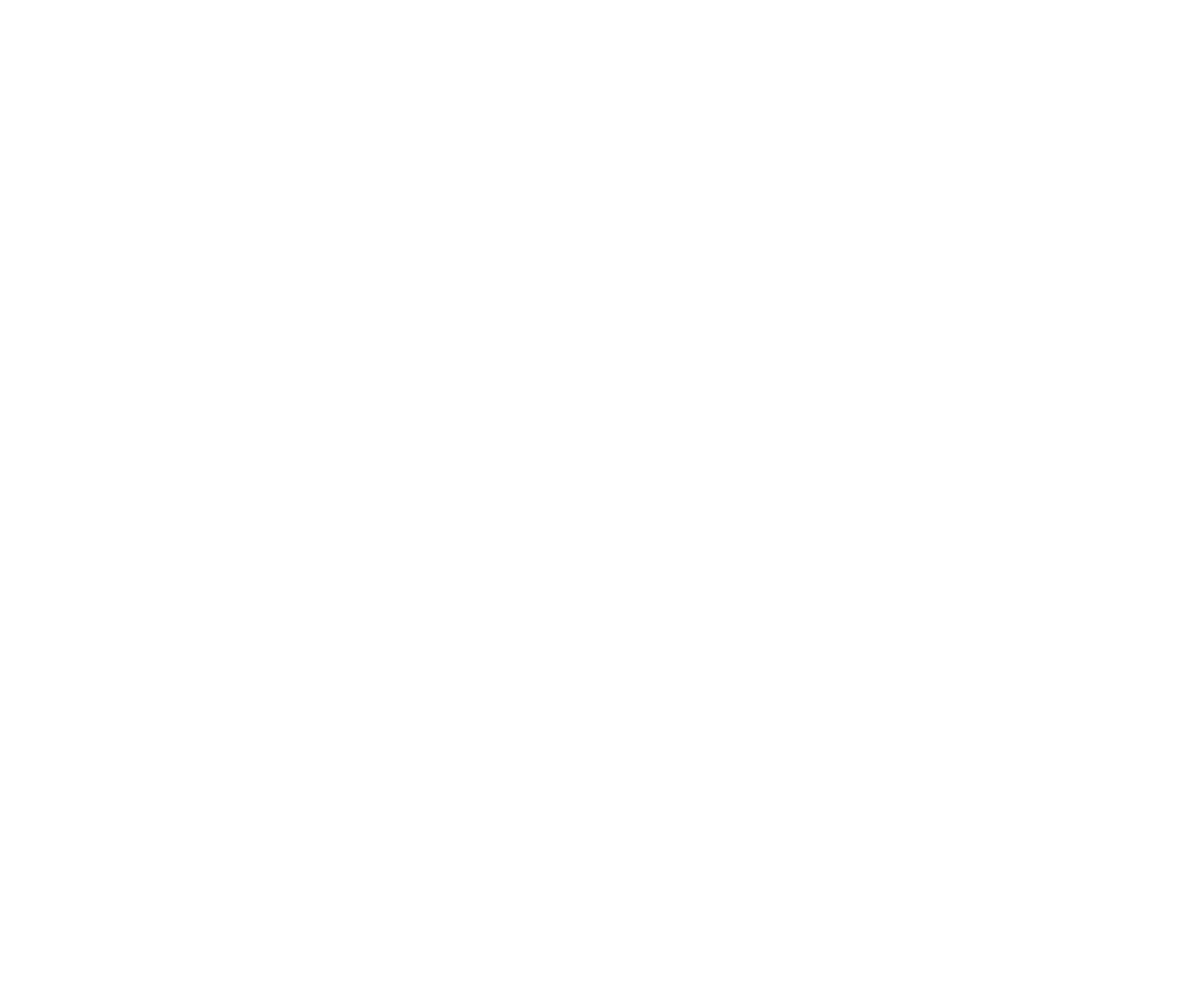
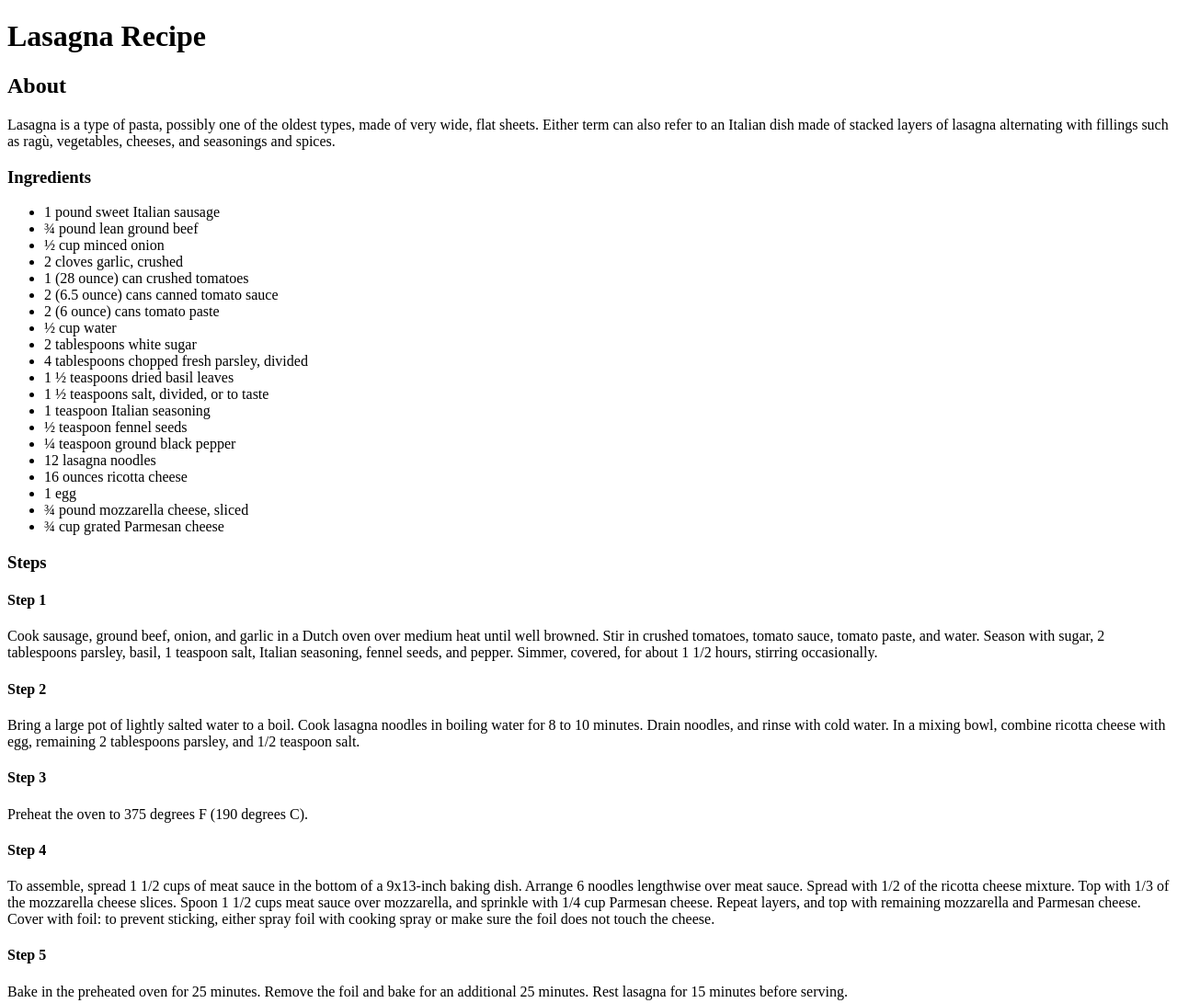
Before and after one commit to sjenne2022/odin-recipes, a plain HTML site: page recipes/lasagna.html in a window 1280 px wide. Shown: the whole page at 92% size. Before the commit the page ends 800 px from the top, so only its background shows below. Drawn offline with Linux system fonts and the light colour scheme.

Commit message:
Update lasagna file

```diff
--- a/recipes/lasagna.html
+++ b/recipes/lasagna.html
@@ -4,9 +4,65 @@
     <meta charset="UTF-8">
     <meta http-equiv="X-UA-Compatible" content="IE=edge">
     <meta name="viewport" content="width=device-width, initial-scale=1.0">
-    <title>Document</title>
+    <title>Lasagna</title>
 </head>
 <body>
+    <h1>Lasagna Recipe</h1>
+    <h2>About</h2>
+        <p>Lasagna is a type of pasta, possibly one of the oldest types, made of very wide, flat sheets.
+            Either term can also refer to an Italian dish made of stacked layers of lasagna alternating with fillings such as ragù,
+            vegetables, cheeses, and seasonings and spices.</p>
+
+    <h3>Ingredients</h3>
+            <ul>
+                <li>1 pound sweet Italian sausage</li>
+                <li>¾ pound lean ground beef</li>
+                <li>½ cup minced onion</li>
+                <li>2 cloves garlic, crushed</li>
+                <li>1 (28 ounce) can crushed tomatoes</li>
+                <li>2 (6.5 ounce) cans canned tomato sauce</li>
+                <li>2 (6 ounce) cans tomato paste</li>
+                <li>½ cup water</li>
+                <li>2 tablespoons white sugar</li>
+                <li>4 tablespoons chopped fresh parsley, divided</li>
+                <li>1 ½ teaspoons dried basil leaves</li>
+                <li>1 ½ teaspoons salt, divided, or to taste</li>
+                <li>1 teaspoon Italian seasoning</li>
+                <li>½ teaspoon fennel seeds</li>
+                <li>¼ teaspoon ground black pepper</li>
+                <li>12 lasagna noodles</li>
+                <li>16 ounces ricotta cheese</li>
+                <li>1 egg</li>
+                <li>¾ pound mozzarella cheese, sliced</li>
+                <li>¾ cup grated Parmesan cheese</li>
+            </ul>
+
+    <h3>Steps</h3>
+
+    <h4>Step 1</h4>
+    <p>Cook sausage, ground beef, onion, and garlic in a Dutch oven over medium heat until well browned.
+        Stir in crushed tomatoes, tomato sauce, tomato paste, and water.
+        Season with sugar, 2 tablespoons parsley, basil, 1 teaspoon salt, Italian seasoning, fennel seeds, and pepper.
+        Simmer, covered, for about 1 1/2 hours, stirring occasionally.</p>
+
+    <h4>Step 2</h4>
+    <p>Bring a large pot of lightly salted water to a boil.
+        Cook lasagna noodles in boiling water for 8 to 10 minutes.
+        Drain noodles, and rinse with cold water.
+        In a mixing bowl, combine ricotta cheese with egg, remaining 2 tablespoons parsley, and 1/2 teaspoon salt.</p>
+
+    <h4>Step 3</h4>
+    <p>Preheat the oven to 375 degrees F (190 degrees C).</p>
+
+    <h4>Step 4</h4>
+    <p>To assemble, spread 1 1/2 cups of meat sauce in the bottom of a 9x13-inch baking dish.
+        Arrange 6 noodles lengthwise over meat sauce. Spread with 1/2 of the ricotta cheese mixture.
+        Top with 1/3 of the mozzarella cheese slices. Spoon 1 1/2 cups meat sauce over mozzarella, and sprinkle with 1/4 cup Parmesan cheese.
+        Repeat layers, and top with remaining mozzarella and Parmesan cheese.
+        Cover with foil: to prevent sticking, either spray foil with cooking spray or make sure the foil does not touch the cheese.</p>
+
+    <h4>Step 5</h4>
+    <p>Bake in the preheated oven for 25 minutes. Remove the foil and bake for an additional 25 minutes. Rest lasagna for 15 minutes before serving.</p>
 
 </body>
 </html>
```
